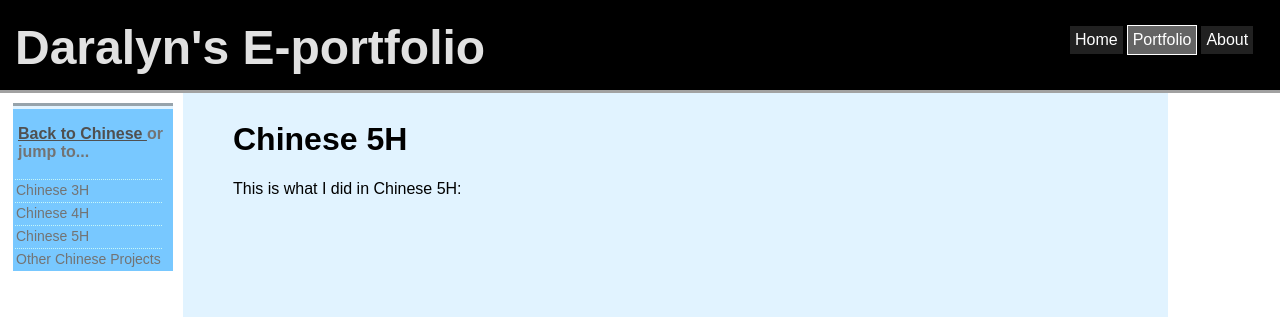
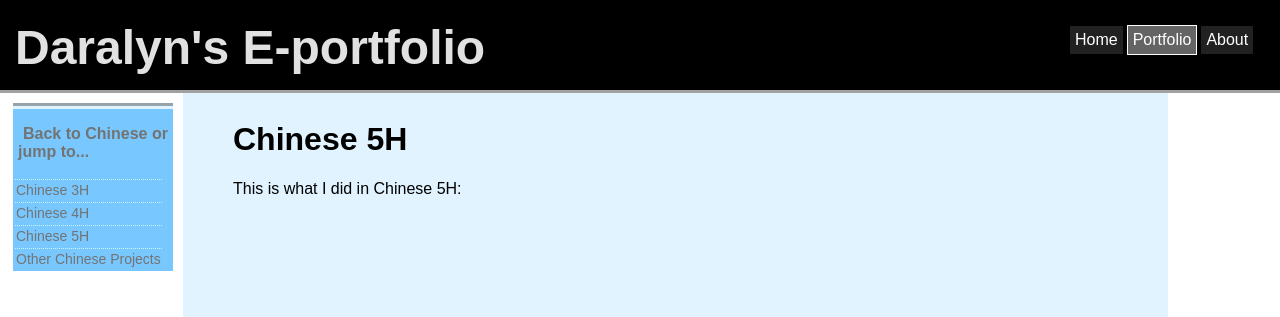
Before and after one commit to daralyn/daralyn.github.io, a Jekyll site: the page built from portfolio/chinese/chinese5h.html, in a window 1280 px wide. Shown: the top 317 px of the page. Built offline with Jekyll 4.4.1, drawn with Linux system fonts in a browser that asks for light colours.

Commit message:
Update chinese5h.html

```diff
--- a/portfolio/chinese/chinese5h.html
+++ b/portfolio/chinese/chinese5h.html
@@ -3,7 +3,7 @@ layout: portfolio
 title: Daralyn's Chinese Portfolio - Chinese 5H
 ---
 <div class="sidebar">
-	<h3 class="sidelinkbig"> <a href="https://daralyn.github.io/portfolio/chinese/"> Back to Chinese </a> or jump to...</h3>
+	<h3 class="sidelinkbig"> <a class="sidebarheadlink" href="https://daralyn.github.io/portfolio/chinese/"> Back to Chinese </a> or jump to...</h3>
 		<table>
 			<tbody>
 				<tr class="sidelist">
```
